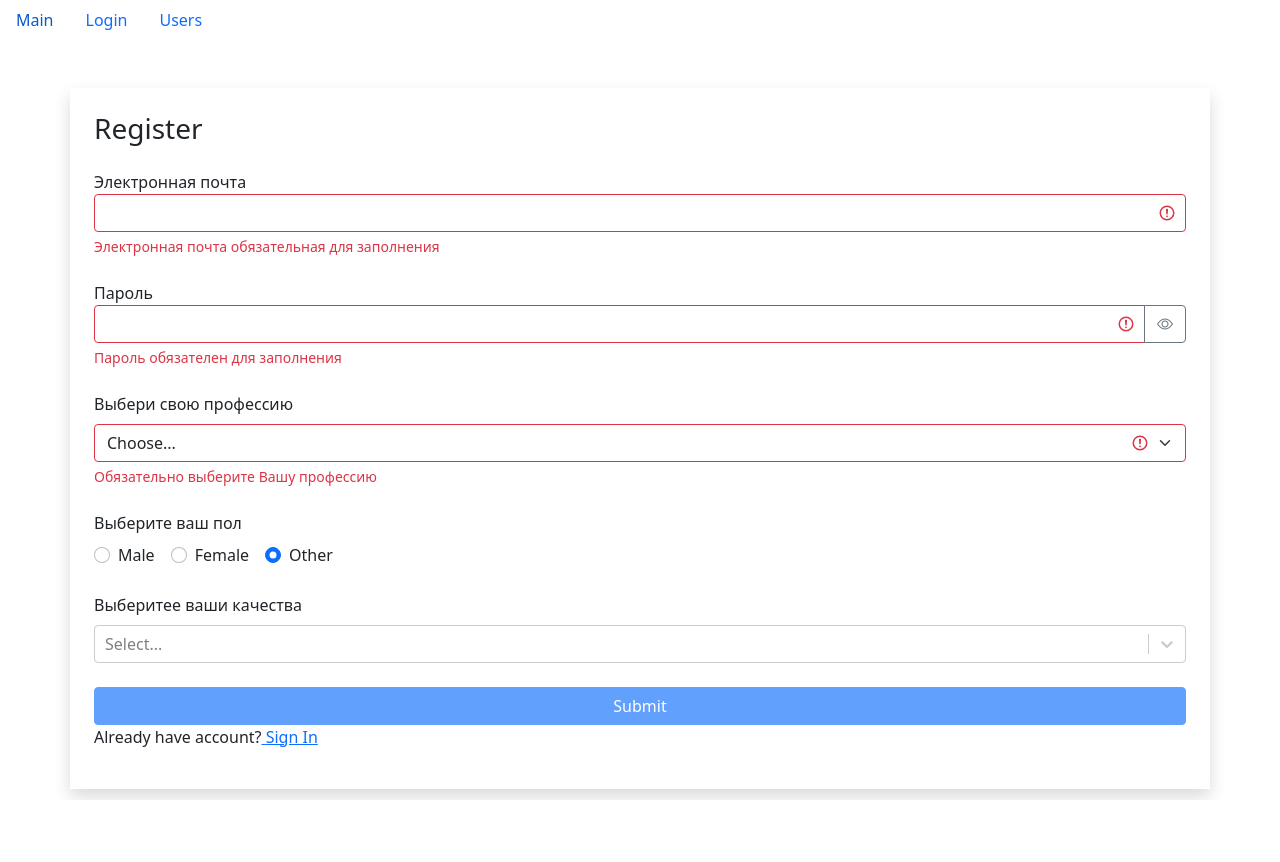
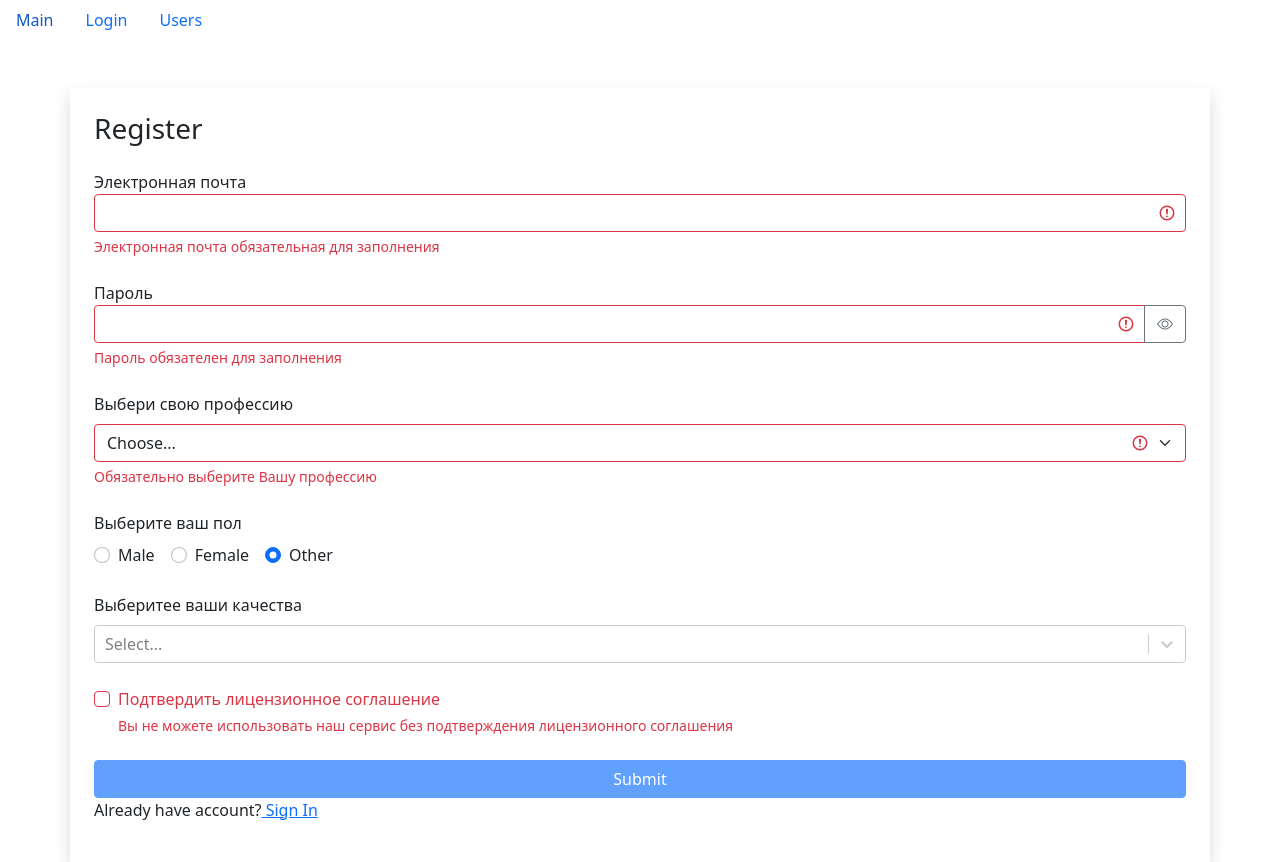
Before and after one commit to S-E-A-JS/fast-company, a React (Create React App) app: page /login/1 in a window 1280 px wide. Both pictures are taken after a click on the button "Sign Up". Before the commit the page ends 800 px from the top, so only its background shows below. Built offline with nearby package versions, Linux system fonts and the light colour scheme.

Commit message:
create checkbox for login & lisence for register

```diff
--- /dev/null
+++ b/src/App/components/common/form/checkBoxField.jsx
@@ -0,0 +1,49 @@
+import React from 'react'
+import PropTypes from 'prop-types'
+
+const CheckBoxField = ( {
+  name,
+  value,
+  onChange,
+  children,
+  error,
+} ) => {
+  const handleChange = () => {
+    onChange ( {
+      name,
+      value: !value,
+    } )
+  }
+
+  const getInputClasses = () => 'form-check-input' + ( error
+    ? ' is-invalid'
+    : '' )
+
+  return (
+    <div className="form-check mb-4">
+      <input
+        className={getInputClasses ()}
+        type='checkbox'
+        id={name}
+        onChange={handleChange}
+        checked={value}
+      />
+      <label
+        htmlFor={name}
+        className="form-check-label"
+      >
+        {children}
+      </label>
+      {error && <div className="invalid-feedback">{error}</div> }
+    </div>
+  )
+}
+CheckBoxField.propTypes = {
+  name: PropTypes.string,
+  value: PropTypes.bool,
+  onChange: PropTypes.func,
+  children: PropTypes.oneOfType ( [ PropTypes.arrayOf ( PropTypes.node ), PropTypes.node ] ),
+  error: PropTypes.string,
+}
+
+export default CheckBoxField
--- a/src/App/components/ui/loginForm.jsx
+++ b/src/App/components/ui/loginForm.jsx
@@ -3,15 +3,17 @@
 import { validator } from '../../utils/validator'
 
 import TextField from '../common/form/textField'
+import CheckBoxField from '../common/form/checkBoxField'
 
 const LoginForm = () => {
   const [ data, setData ] = useState ( {
     email: '',
     password: '',
+    stayOn: false,
   } )
   const [ errors, setErrors ] = useState ( {
   } )
-  const handleChange = ( { target } ) => {
+  const handleChange = target => {
     setData ( prevState => ( {
       ...prevState,
       [target.name]: target.value,
@@ -75,6 +77,13 @@
         value={data.password}
         onChange={handleChange}
         error={errors.password}/>
+      <CheckBoxField
+        value={data.stayOn}
+        onChange={handleChange}
+        name='stayOn'
+      >
+      Оставаться в системе
+      </CheckBoxField>
       <button className='btn btn-primary w-100 mx-auto'
         type='submit'
         disabled={!isValid}>Submit</button>
--- a/src/App/components/ui/registerForm.jsx
+++ b/src/App/components/ui/registerForm.jsx
@@ -7,6 +7,7 @@
 import SelectField from '../common/form/selectField'
 import RadioField from '../common/form/radioFiield'
 import MultiSelectField from '../common/form/multiSelectField'
+import CheckBoxField from '../common/form/checkBoxField'
 
 const RegisterForm = () => {
   const [ data, setData ] = useState ( {
@@ -15,6 +16,7 @@
     profession: '',
     sex: 'other',
     qualities: [],
+    license: false,
   } )
   const [ qualities, setQualities ] = useState ( {
   } )
@@ -28,7 +30,6 @@
   }, [] )
 
   const handleChange = target => {
-    console.log ( target )
     setData ( prevState => ( {
       ...prevState,
       [target.name]: target.value,
@@ -62,6 +63,11 @@
     profession: {
       isRequired: {
         message: 'Обязательно выберите Вашу профессию',
+      },
+    },
+    license: {
+      isRequired: {
+        message: 'Вы не можете использовать наш сервис без подтверждения лицензионного соглашения',
       },
     },
   }
@@ -131,6 +137,14 @@
         name='qualities'
         label='Выберитее ваши качества'
       />
+      <CheckBoxField
+        value={data.license}
+        onChange={handleChange}
+        name='license'
+        error={errors.license}
+      >
+      Подтвердить <a>лицензионное соглашение</a>
+      </CheckBoxField>
       <button className='btn btn-primary w-100 mx-auto'
         type='submit'
         disabled={!isValid}>Submit</button>
--- a/src/App/utils/validator.js
+++ b/src/App/utils/validator.js
@@ -4,9 +4,13 @@
   function validate ( validateMethod, data, config ) {
     let statusValidate
     switch ( validateMethod ) {
-    case 'isRequired':
-      statusValidate = data.trim () === ''
-      break
+    case 'isRequired':{
+      if ( typeof data === 'boolean' ) {
+        statusValidate = !data
+      } else {
+        statusValidate = data.trim () === ''
+      }
+      break }
     case 'isEmail':{
       const emailRegExp = /^\S+@\S+\.\S+$/g
       statusValidate = !emailRegExp.test ( data )
```
